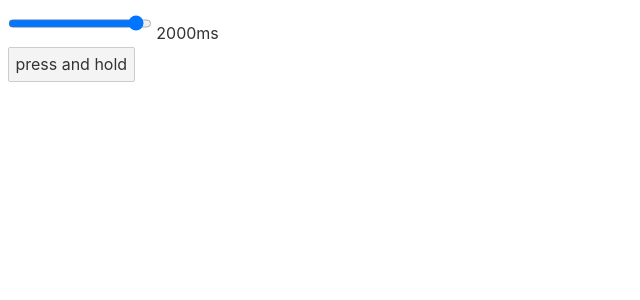
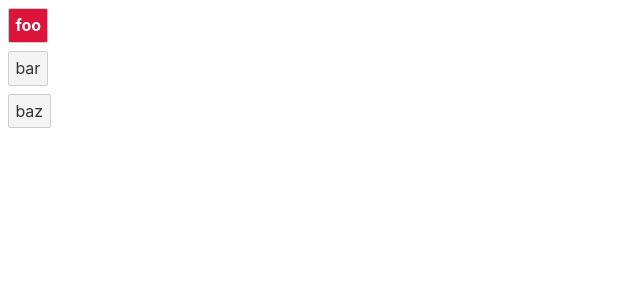
Before and after one commit to SynCROSS/learning-svelte, a Svelte app: page / in a window 1280 px wide. Shown: the top 300 px of the page, without its empty margins (0-640 px from the left). Built offline with nearby package versions, Linux system fonts and the light colour scheme.

Commit message:
The Class Directive

```diff
--- a/src/App.svelte
+++ b/src/App.svelte
@@ -1,21 +1,27 @@
 <script>
-  import { longpress } from './longpress.js';
-
-  let pressed = false;
-  let duration = 2000;
+  let current = 'foo';
 </script>
 
-<label>
-  <input type="range" bind:value={duration} max={2000} step={100} />
-  {duration}ms
-</label>
-
-<button
-  use:longpress={duration}
-  on:longpress={() => (pressed = true)}
-  on:mouseenter={() => (pressed = false)}>press and hold</button
+<button class:selected={current === 'foo'} on:click={() => (current = 'foo')}
+  >foo</button
 >
 
-{#if pressed}
-  <p>congratulations, you pressed and held for {duration}ms</p>
-{/if}
+<button class:selected={current === 'bar'} on:click={() => (current = 'bar')}
+  >bar</button
+>
+
+<button class:selected={current === 'baz'} on:click={() => (current = 'baz')}
+  >baz</button
+>
+
+<style>
+  button {
+    display: block;
+  }
+
+  .selected {
+    background-color: #dc143c;
+    color: white;
+    font-weight: 700;
+  }
+</style>
```
Also changed, not shown: public/build/bundle.css, public/build/bundle.js, 1 other file (tests, documents, lock files or other folders).
